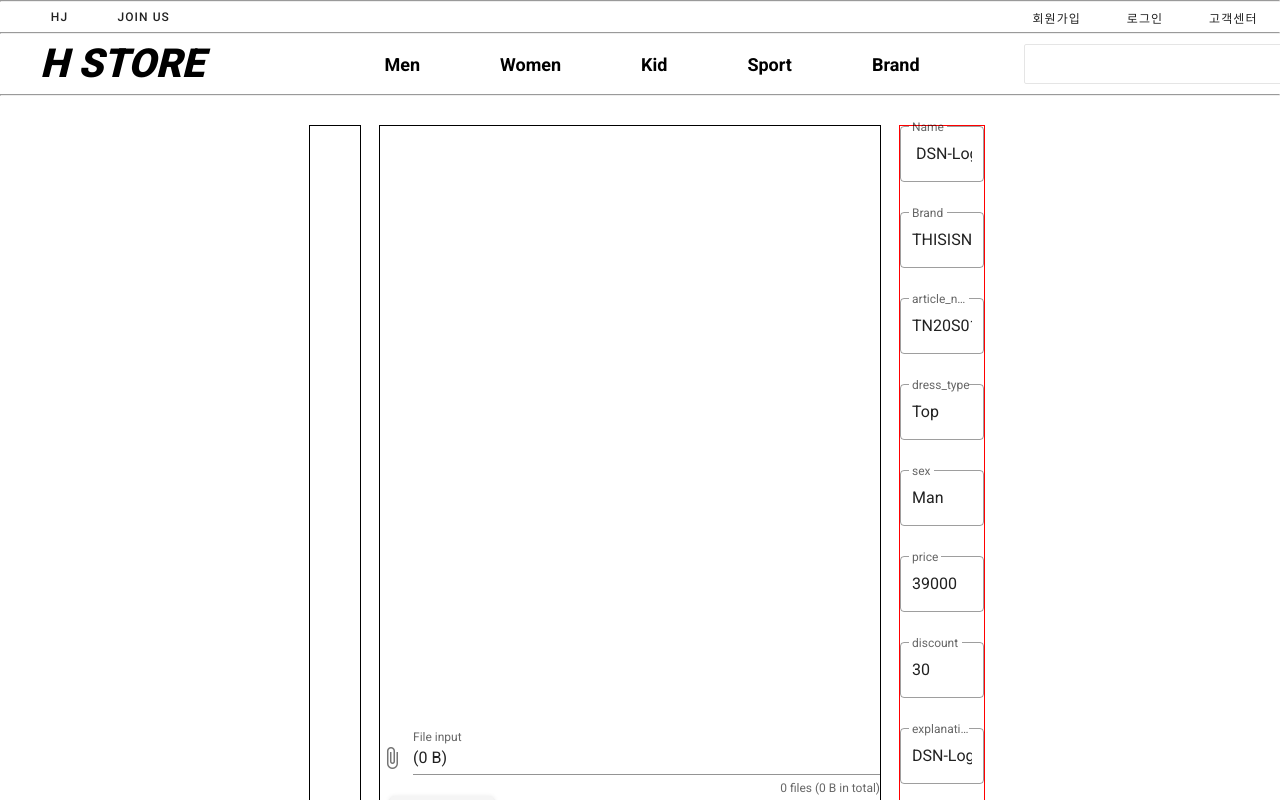
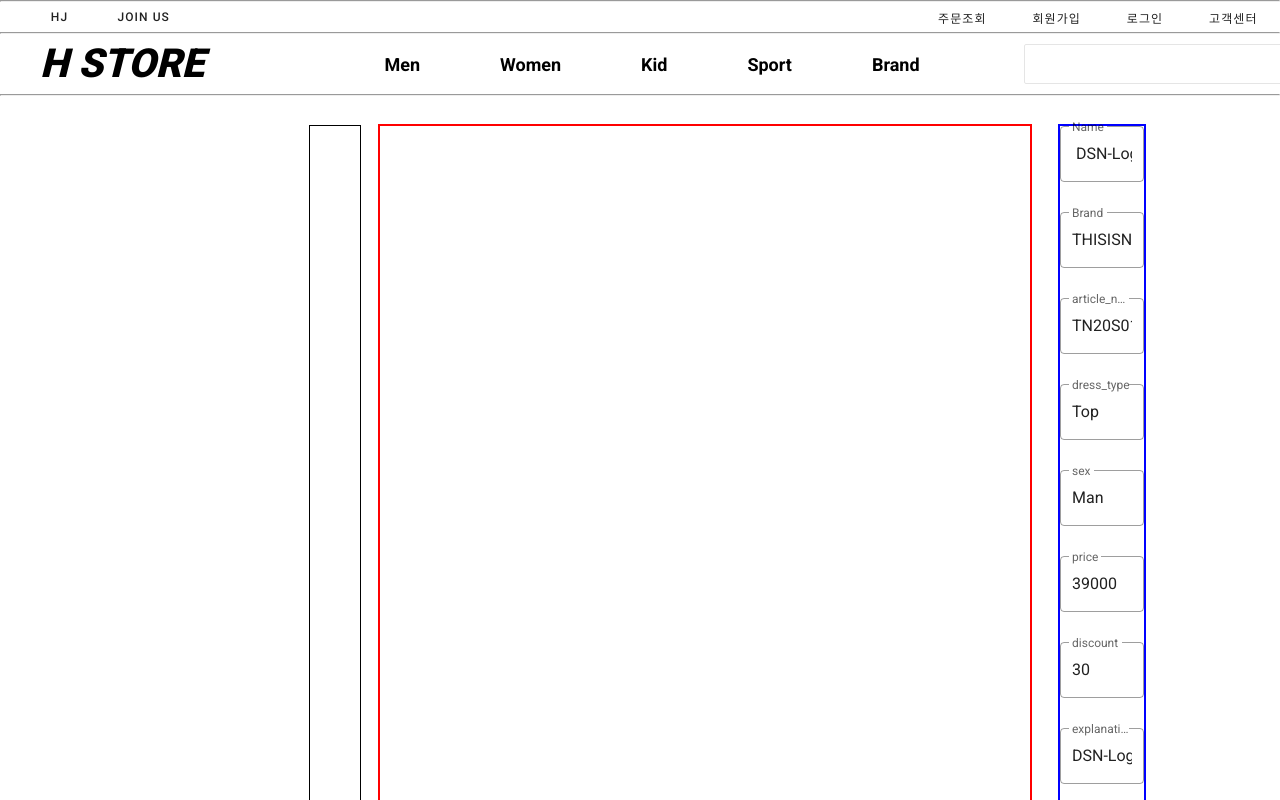
Before and after one commit to rlaguswhd19/ToyProject_Shopping, a Vue app in the folder shopping_front/: page / in a window 1280 px wide. Shown: the top 800 px of the page. Built offline with nearby package versions, Linux system fonts and the light colour scheme.

Commit message:
front: createDress wrap css 변경

```diff
--- a/shopping_front/src/components/bar/login.vue
+++ b/shopping_front/src/components/bar/login.vue
@@ -10,6 +10,9 @@
 		</ul>
 
 		<ul class="login_nav_right">
+			<li>
+				<v-btn text small> 주문조회 </v-btn>
+			</li>
 			<li>
 				<v-btn text small> 회원가입 </v-btn>
 			</li>
--- a/shopping_front/src/components/dress/createDress.vue
+++ b/shopping_front/src/components/dress/createDress.vue
@@ -38,18 +38,20 @@
 
 			<div class="representation_preview_wrap">
 				<v-img
+					class="representation_preview"
 					v-if="previews.length == 0"
 					src="../../assets/noimage.jpg"
-					width="500"
-					height="600"
+					width="650"
+					height="720"
 					contain
 					alt="noimage"
 				/>
 				<v-img
 					v-else
+					class="representation_preview"
 					:src="previews[bigPreview].url"
-					width="500"
-					height="600"
+					width="650"
+					height="720"
 					contain
 					:alt="previews[bigPreview].name"
 				/>
--- a/shopping_front/src/css/dress/dressDetail.css
+++ b/shopping_front/src/css/dress/dressDetail.css
@@ -1,6 +1,19 @@
+.content_wrap {
+	margin: 10px;
+	display: flex;
+	flex-direction: row;
+}
+
 .preview_wrap {
 	display: flex;
 	flex-direction: row;
+}
+
+.preview_list_wrap {
+	width: 50px;
+	height: 720px;
+	outline: 1px black solid;
+	margin-right: 20px;
 }
 
 .preview_list {
@@ -11,22 +24,15 @@
 	outline: 1px black solid;
 }
 
-.content_wrap {
-	margin: 10px;
-	display: flex;
-	flex-direction: row;
+.representation_preview{
+	outline: 2px red solid;
 }
 
 .input_wrap {
 	display: flex;
 	flex-direction: column;
-	outline: 1px red solid;
-	margin-left: 20px;
+	outline: 2px blue solid;
+	margin-left: 30px;
 	width: 100%;
+	height: 720px;
 }
-
-.preview_list_wrap {
-	width: 50px;
-	outline: 1px black solid;
-	margin-right: 20px;
-}
```
